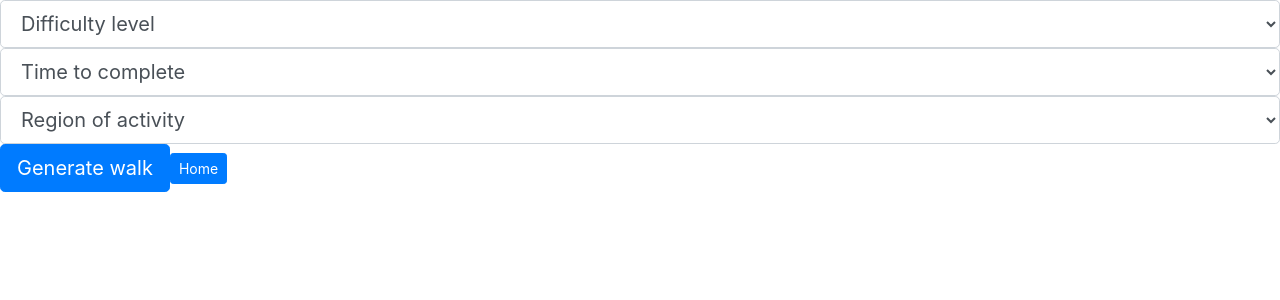
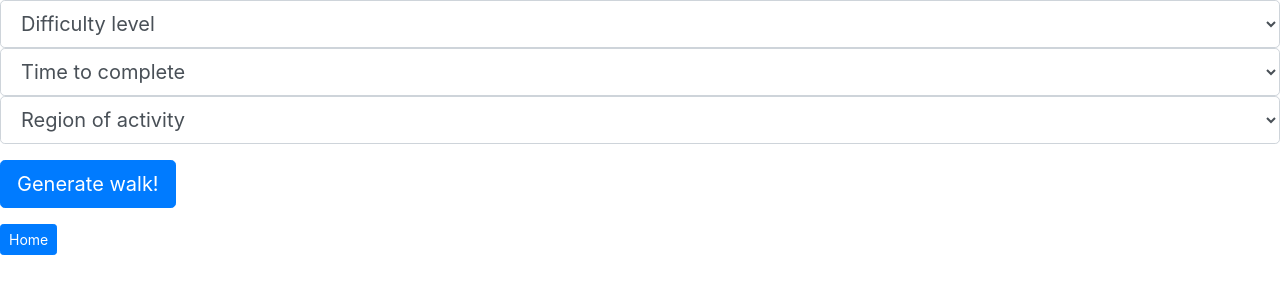
Before and after one commit to Jamesdavies1/Wander-Project3, a React (Create React App) app in the folder client/: page /SelectWalk in a window 1280 px wide. Shown: the top 300 px of the page. Built offline with nearby package versions, Linux system fonts and the light colour scheme.

Commit message:
copied over createwalk page and made to suit for select walk page, then ensured user input was logged in console

```diff
--- a/client/src/pages/SelectWalk.js
+++ b/client/src/pages/SelectWalk.js
@@ -1,25 +1,136 @@
-import React from "react";
-import {Link} from "react-router-dom";
+import React, { Component } from "react";
+import { Link } from "react-router-dom";
 import DropDownForm from "../components/DropDownForm";
 import HomeButton from "../components/HomeButton";
+import axios from "axios";
 
-function SelectWalk() {
+export default class SelectWalks extends Component {
+  constructor(props) {
+    super(props);
+
+    this.onChangeDifficulty = this.onChangeDifficulty.bind(this);
+    this.onChangeTime = this.onChangeTime.bind(this);
+    this.onChangeLocation = this.onChangeLocation.bind(this);
+    this.onSubmit = this.onSubmit.bind(this);
+
+    // const avaliableDifficulties = ["easy", "medium", "hard"];
+    // const avaliableTimes = [0.5, 1, 2, 4, 6, 8];
+    // const avaliableLocations = [
+    //   "Cheshire",
+    //   "Lake District",
+    //   "Peak District",
+    //   "Scotland",
+    //   "Snowdonia",
+    //   "Yorkshire Dales"
+    // ];
+
+    this.state = {
+      selectedDifficulty: ["easy", "medium", "hard"],
+      time: [0.5, 1, 2, 4, 6, 8],
+      location: [
+        "Cheshire",
+        "Lake District",
+        "Peak District",
+        "Scotland",
+        "Snowdonia",
+        "Yorkshire Dales"
+      ]
+    };
+  }
+
+  //react life cycle method
+  //   componentDidMount() {
+  //     this.setState({
+  //       name: "test walk"
+  //     });
+  //   }
+
+  //change difficulty
+  onChangeDifficulty(difficulty) {
+    //   console.log("i have been called with ", difficulty)
+    this.setState({
+      difficulty
+    });
+  }
+
+  //change time
+  onChangeTime(time) {
+    // console.log("i have been called with ", time)
+    this.setState({
+      time
+    });
+  }
+
+  //change location
+  onChangeLocation(location) {
+    // console.log("i have been called with ", location)
+    this.setState({
+      location
+    });
+  }
+
+  //button submit method
+  onSubmit(e) {
+    e.preventDefault();
+    const walk = {
+      difficulty: this.state.difficulty,
+      time: this.state.time,
+      location: this.state.location
+    }
+    console.log(walk)
+    // console.log(JSON.stringify(walk, null, 2));
+    // console.log("difficulty: ",JSON.stringify(this.state.difficulty, null, 2));
+    // console.log("time: ",JSON.stringify(this.state.time, null, 2));
+    // console.log("location: ",JSON.stringify(this.state.location, null, 2));
+
+    axios.get("http://localhost:3001/walks/", walk)
+      .then(res => console.log(res.data));
+
+    window.location = "/GeneratedWalk";
+  }
+
+  //render html to page
+  render() {
     return (
-        <div>
-<DropDownForm contents={["easy", "medium", "hard"]} title={"Difficulty level"}/>
-<DropDownForm contents={[0.5, 1, 2, 4, 6, 8]} title={"Time to complete"}/>
-<DropDownForm contents={["Cheshire", "Lake District", "Peak District", "Scotland", "Snowdonia", "Yorkshire Dales"]} title={"Region of activity"}/>
-<Link to='/GeneratedWalk'>
-<button type="button" className="btn btn-primary btn-lg">Generate walk</button>
-</Link>
-<Link to='/'>
-<HomeButton />
-    </Link>
+      <div>
+        <form onSubmit={this.onSubmit}>
+          <div className="form-group">
+            <DropDownForm
+              contents={["easy", "medium", "hard"]}
+              title={"Difficulty level"}
+              onChange={this.onChangeDifficulty}
+            />
+            <DropDownForm
+              contents={[0.5, 1, 2, 4, 6, 8]}
+              title={"Time to complete"}
+              onChange={this.onChangeTime}
+            />
+            <DropDownForm
+              contents={[
+                "Cheshire",
+                "Lake District",
+                "Peak District",
+                "Scotland",
+                "Snowdonia",
+                "Yorkshire Dales"
+              ]}
+              title={"Region of activity"}
+              onChange={this.onChangeLocation}
+            />
+          </div>
 
-        </div>
-    )
-};
-
-
-
-export default SelectWalk;
+          <div className="form-group">
+            <input
+              type="submit"
+              value="Generate walk!"
+              className="btn btn-primary btn-lg"
+            />
+          </div>
+        </form>
+        <Link to="/">
+          <HomeButton />
+        </Link>
+      </div>
+    );
+  }
+}
```
